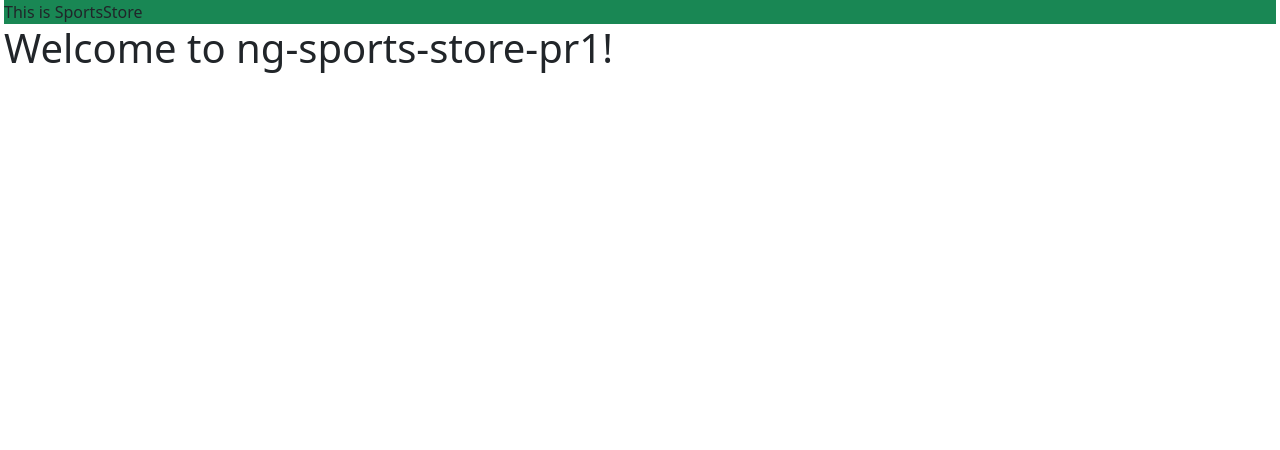
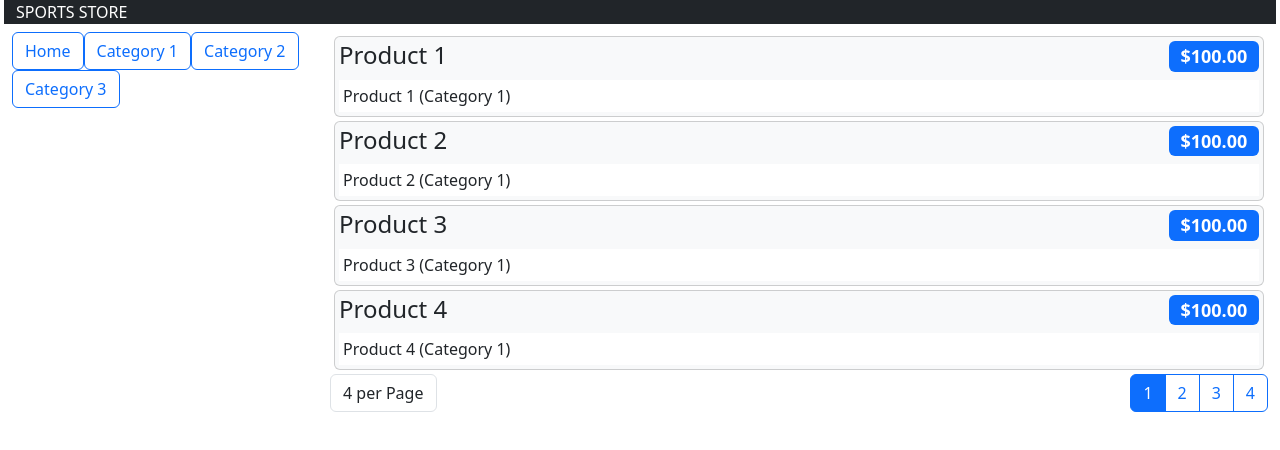
Before and after one commit to Malleus-Sasha/ng-sports-store-pr, an Angular app: page / in a window 1280 px wide. Shown: the top 450 px of the page. Built offline with nearby package versions, Linux system fonts and the light colour scheme.

Commit message:
SPS: Static store view

```diff
--- a/src/app/app.component.ts
+++ b/src/app/app.component.ts
@@ -3,10 +3,7 @@
 @Component({
   selector: 'app-root',
   template: `
-    <div class="bg-success pa-1 text-xs-center">
-      This is SportsStore
-    </div>
-    <h1>Welcome to {{title}}!</h1>
+    <app-store />
 
     <router-outlet />
   `,
--- /dev/null
+++ b/src/app/directives/counter-of.directive.ts
@@ -0,0 +1,33 @@
+import { NgForOfContext } from '@angular/common';
+import { Directive, Input, OnChanges, SimpleChanges, TemplateRef, ViewContainerRef } from '@angular/core';
+
+@Directive({
+  selector: '[appCounterOf]'
+})
+export class CounterOfDirective implements OnChanges {
+
+  constructor(
+    private templateRef: TemplateRef<Object>,
+    private containerRef: ViewContainerRef,
+  ) {
+    console.log('appCounterOf', this.counter);
+   }
+
+  @Input('appCounterOf') counter!: number[];
+
+  ngOnChanges(changes: SimpleChanges): void {
+    console.log('appCounterOf:OnChng:', this.counter);
+
+    this.containerRef.clear();
+    this.counter.forEach((i) => {
+      console.log(':D:Context', new CounterDirectiveContext(i))
+      this.containerRef.createEmbeddedView(
+        this.templateRef,
+        new CounterDirectiveContext(i));
+    })
+  }
+}
+
+class CounterDirectiveContext {
+  constructor(public $implicit: any) {}
+}
--- /dev/null
+++ b/src/app/model/product.repository.ts
@@ -0,0 +1,32 @@
+import { Injectable } from "@angular/core";
+import { Product } from "./product.model";
+import { StaticDataSource } from "./static.datasource";
+
+@Injectable()
+export class ProductRepository {
+  private products: Product[] = [];
+  private categories: string[] = [];
+
+  constructor(private dataSource: StaticDataSource) {
+    dataSource.getProducts().subscribe((data) => {
+      console.log('PrRep: ', data);
+      this.products = data;
+      this.categories = data.map(p => p.category)
+        .filter((c, index, array) => array.indexOf(c) === index).sort() as string[];
+      console.log('CtRep:', this.categories);
+    })
+  }
+
+  getProducts(category: string): Product[] {
+    return this.products
+      .filter((p) => category == '' || category == p.category);
+  }
+
+  getProduct(id: number): Product {
+    return this.products.find(p => p.id == id) as Product;
+  }
+
+  getCategories(): string[] {
+    return this.categories;
+  }
+}
--- /dev/null
+++ b/src/app/store/store/store.component.html
@@ -0,0 +1,54 @@
+<div class="container-fluid">
+  <div class="row">
+    <div class="col bg-dark text-white">
+      <a class="navbar-brand">SPORTS STORE</a>
+    </div>
+  </div>
+  <div class="row">
+
+    <div class="col-3 p-2">
+      <button class="btn btn-block btn-outline-primary" (click)="changeCategory('')">
+        Home
+      </button>
+      <button *ngFor="let cat of categories"
+           class="btn btn-outline-primary btn-block"
+           [class.active]="cat == selectedCategory" (click)="changeCategory(cat)">
+        {{cat}}
+      </button>
+    </div>
+
+    <div class="col-9 p-2">
+      <div *ngFor="let product of products" class="card m-1 p-1 bg-light">
+        <h4>
+          {{product.name}}
+          <span class="badge badge-pill text-bg-primary float-end">
+            {{ product.price | currency:"USD":"symbol":"2.2-2" }}
+          </span>
+        </h4>
+        <div class="card-text bg-white p-1">{{product.description}}</div>
+      </div>
+
+      <div class="form-inline float-start mr-1">
+        <select class="form-control"
+          [value]="productsPerPage"
+          #perPage
+          (change)="changePageSize(perPage.value)">
+          <option value="3">3 per Page</option>
+          <option value="4">4 per Page</option>
+          <option value="6">6 per Page</option>
+          <option value="8">8 per Page</option>
+        </select>
+      </div>
+
+      <div class="btn-group float-end">
+        <button *appCounter="let page of pageNumbers"
+          (click)="changePage(page)"
+          class="btn btn-outline-primary"
+          [class.active]="page == selectedPage">
+          {{page}}
+        </button>
+      </div>
+
+    </div>
+  </div>
+</div>
--- /dev/null
+++ b/src/app/store/store/store.component.ts
@@ -0,0 +1,56 @@
+import { Component } from '@angular/core';
+import { ProductRepository } from '../../model/product.repository';
+import { Product } from '../../model/product.model';
+
+@Component({
+  selector: 'app-store',
+  templateUrl: './store.component.html',
+  styles: `
+    :host {
+      display: block;
+    }
+  `
+})
+export class StoreComponent {
+  public selectedCategory: string = '';
+  public productsPerPage = 4;
+  public selectedPage = 1;
+
+  constructor(private repository: ProductRepository) {}
+
+  get products(): Product[] {
+    console.log(':get:products', this.selectedCategory);
+    let pageIndex = (this.selectedPage - 1) * this.productsPerPage;
+    return this.repository.getProducts(this.selectedCategory)
+      .slice(pageIndex, pageIndex + this.productsPerPage);
+  }
+
+  get categories(): string[] {
+    return this.repository.getCategories();
+  }
+
+  changeCategory(newCategory: string) {
+    console.log('change category ->');
+    this.selectedCategory = newCategory;
+  }
+
+  changePage(newPage: number) {
+    this.selectedPage = newPage;
+  }
+
+  changePageSize(newSize: string) {
+    console.log('chng p s: number: ', newSize);
+    this.productsPerPage = Number(newSize);
+    this.changePage(1);
+  }
+
+  get pageCount(): number {
+    return Math.ceil(this.repository.getProducts(this.selectedCategory).length / this.productsPerPage);
+  }
+
+  get pageNumbers(): number[] {
+    return Array(Math.ceil(
+      this.repository.getProducts(this.selectedCategory).length / this.productsPerPage))
+        .fill(0).map((x, i) => i + 1);
+  }
+}
```
Also changed, not shown: src/app/app.module.ts (+6 -2 lines), src/app/model/model.module.ts (added, +11 -0 lines), src/app/store/store/store.module.ts (added, +13 -0 lines).
